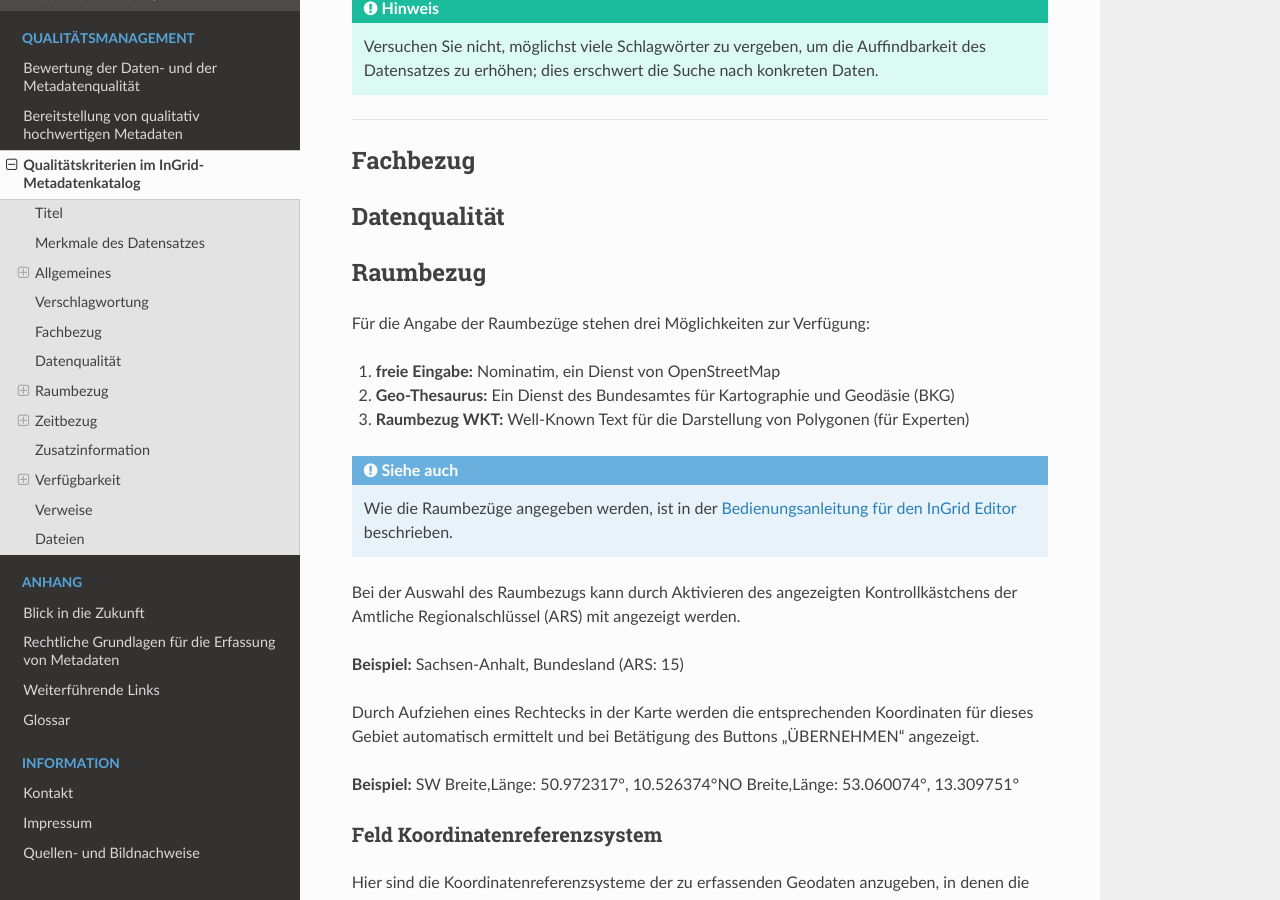
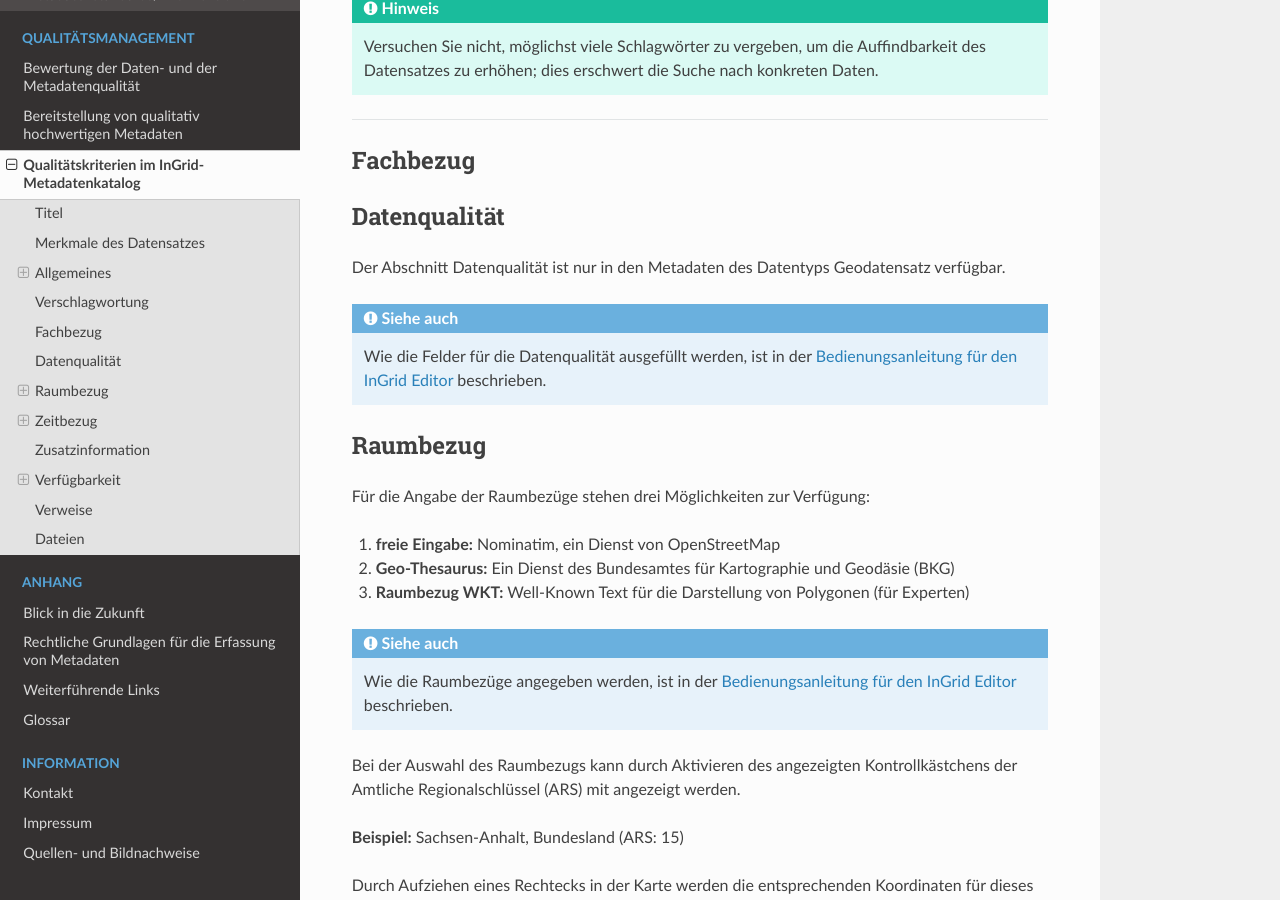
Before and after one commit to tomiwo/ingrid-mdk-st-high-quality-metadata, a Sphinx documentation site: the page built from docs/qualitaetsmanagement/metadatenschema-ige.rst, in a window 1280 px wide and 900 px high, scrolled down 3012 px. Built offline with Sphinx 7.4.7 and the Read the Docs theme 3.1.0, drawn with Linux system fonts in a browser that asks for light colours.

Commit message:
Update metadatenschema-ige.rst

```diff
--- a/docs/qualitaetsmanagement/metadatenschema-ige.rst
+++ b/docs/qualitaetsmanagement/metadatenschema-ige.rst
@@ -103,6 +103,10 @@ Fachbezug
 
 Datenqualität
 --------------
+
+Der Abschnitt Datenqualität ist nur in den Metadaten des Datentyps Geodatensatz verfügbar.
+
+.. seealso:: Wie die Felder für die Datenqualität ausgefüllt werden, ist in der `Bedienungsanleitung  für den InGrid Editor <https://metaver-bedienungsanleitung.readthedocs.io/de/latest/ingrid-editor/erfassung/erfassung-metadaten.html#abschnitt-raumbezug>`_ beschrieben.
 
 
 Raumbezug
```
